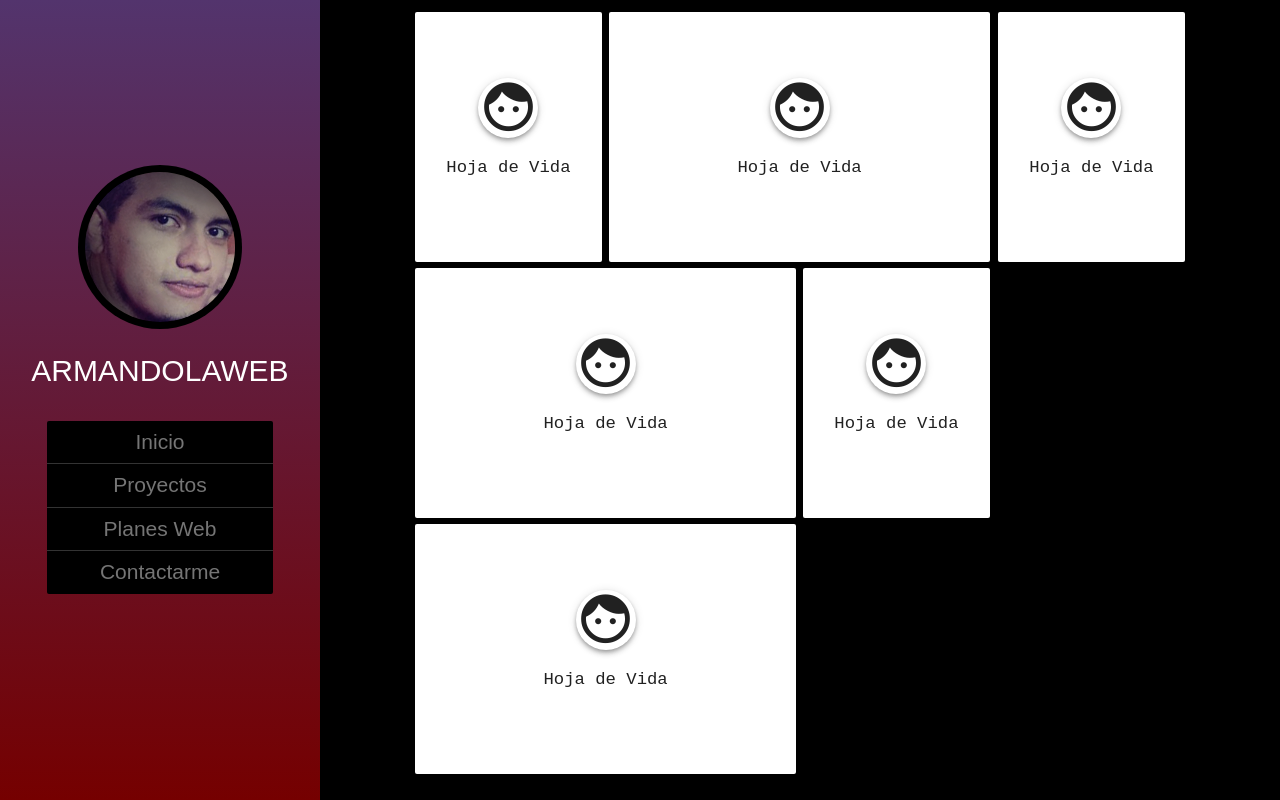
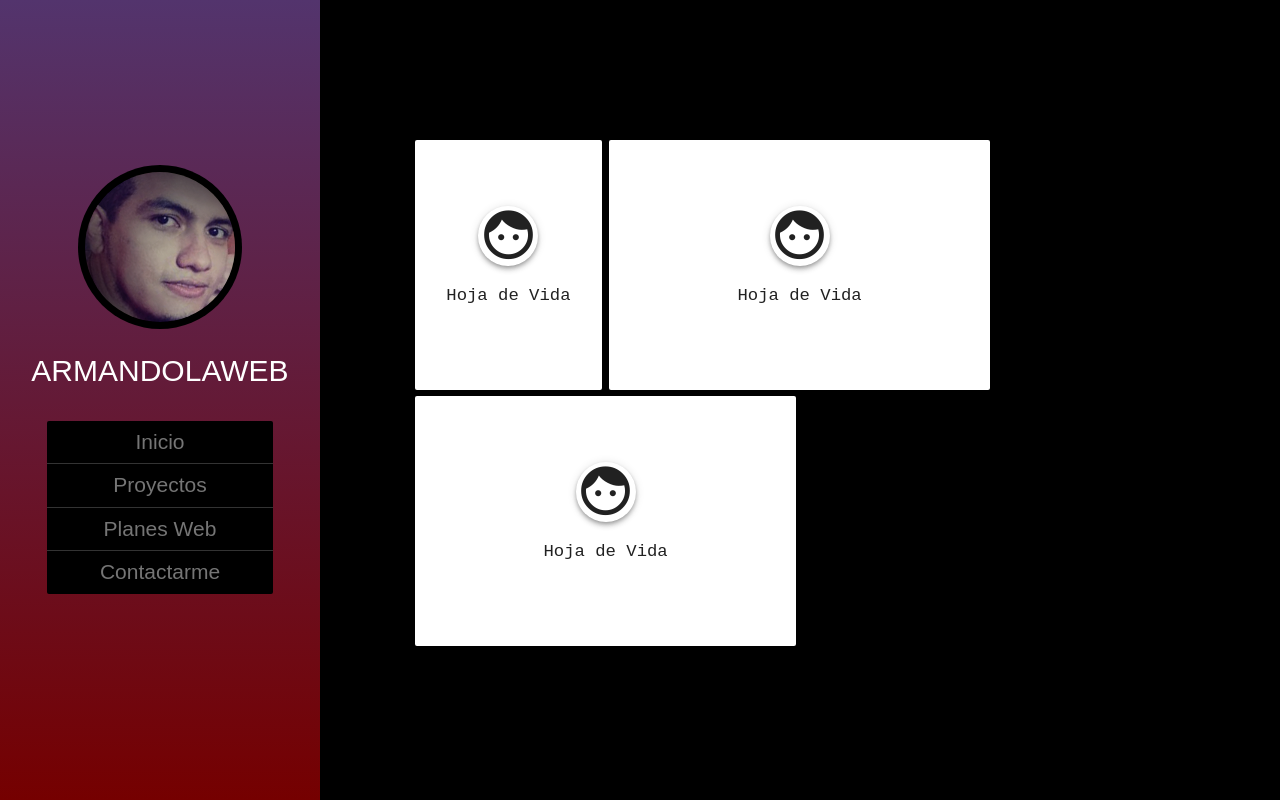
Before and after one commit to arman2r/portafolioweb, a plain HTML site: page index.html in a window 1280 px wide. Drawn offline with nearby package versions, Linux system fonts and the light colour scheme; a web font is replaced by a local one.

Commit message:
3 box grid

```diff
--- a/index.html
+++ b/index.html
@@ -400,9 +400,6 @@
     .grid {
         padding-top: 5px;
         margin-bottom: 20px !important;
-        height: 600px;
-        overflow-x: auto !important;
-        overflow-y: hidden !important;
     }
 
     .grid-sizer,
@@ -540,42 +537,6 @@
                                     </div>
                                 </div>
                             </div>
-                            <div class="grid-item">
-                                <div class="col s12">
-                                    <div class="card-panel valign-wrapper">
-                                        <div class="valign center-align">
-                                            <div class="profile-static z-depth-2">
-                                                <i class="material-icons">face</i>
-                                            </div>
-                                            <h6> <pre> <hv> Hoja de Vida </hv> </pre> </h6>
-                                        </div>
-                                    </div>
-                                </div>
-                            </div>
-                            <div class="grid-item">
-                                <div class="col s12">
-                                    <div class="card-panel valign-wrapper">
-                                        <div class="valign center-align">
-                                            <div class="profile-static z-depth-2">
-                                                <i class="material-icons">face</i>
-                                            </div>
-                                            <h6> <pre> <hv> Hoja de Vida </hv> </pre> </h6>
-                                        </div>
-                                    </div>
-                                </div>
-                            </div>
-                            <div class="grid-item grid-item--gigante">
-                                <div class="col s12">
-                                    <div class="card-panel valign-wrapper">
-                                        <div class="valign center-align">
-                                            <div class="profile-static z-depth-2">
-                                                <i class="material-icons">face</i>
-                                            </div>
-                                            <h6> <pre> <hv> Hoja de Vida </hv> </pre> </h6>
-                                        </div>
-                                    </div>
-                                </div>
-                            </div>
                         </div>
                     </div>
                 </div>
```
